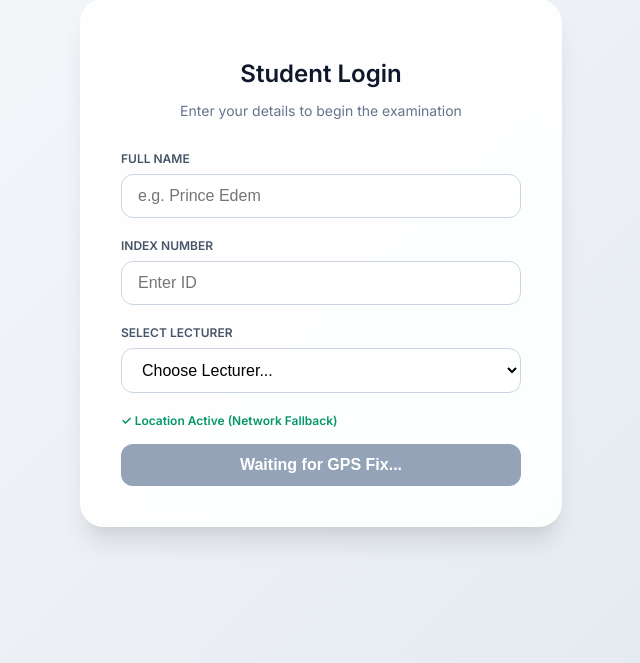
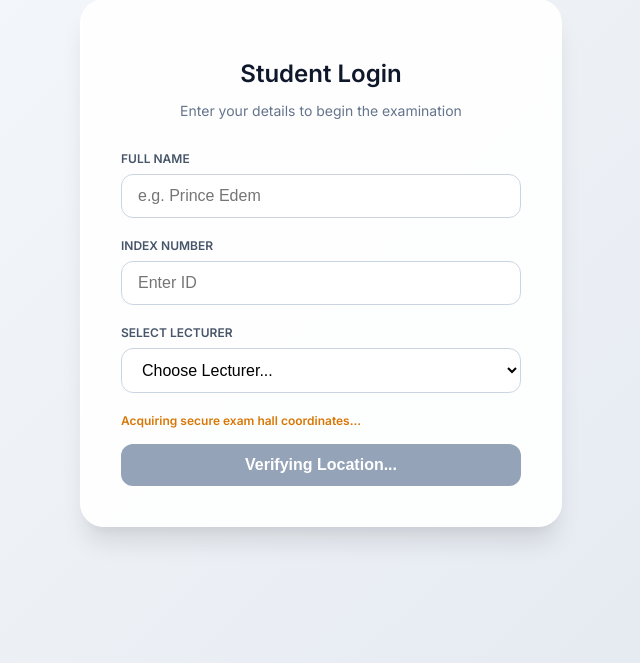
Before and after one commit to efoedem/Edemkofficial, a Django app: page / in a window 1280 px wide. Shown: the part 137-800 px from the top of the page, without its empty margins (319-959 px from the left). Run offline with Django 5.2, Linux system fonts and the light colour scheme; data that the repository does not hold is empty.

Commit message:
security: enforce strict location triangulation and strip fallback coordinates

```diff
--- a/templates/quiz/login.html
+++ b/templates/quiz/login.html
@@ -97,10 +97,12 @@
     <script>
     let gpsAcquired = false;
 
-    // Helper function to safely unlock the start button
+    // Helper function to safely unlock the start button only if form rules and location are valid
     function checkAndUnlockButton() {
-        if ($('#course_select').val() || $('#lecturer_select').val()) {
+        if (gpsAcquired && ($('#course_select').val() || $('#lecturer_select').val())) {
             $('#start_btn').prop('disabled', false).text('Start Quiz Session');
+        } else if (!gpsAcquired) {
+            $('#start_btn').prop('disabled', true).text('Waiting for Verified Location...');
         }
     }
 
@@ -118,61 +120,64 @@
                         $('#course_select').append(`<option value="${course.id}">${course.code} - ${course.title}</option>`);
                     });
                     $('#course_section').show();
-
-                    // Check if we can unlock the button now
                     checkAndUnlockButton();
                 }
             });
         }
     });
 
-    // 2. Geolocation safety logic execution
-    $(document).ready(function() {
-        // FAILSAFE: If the phone takes more than 5 seconds to load GPS, auto-unlock as a fallback
-        setTimeout(function() {
-            if (!gpsAcquired) {
-                console.log("GPS timeout reached. Activating software location fallback coordinates.");
-                document.getElementById('lat_input').value = "0.0";
-                document.getElementById('lng_input').value = "0.0";
-                gpsAcquired = true;
-                $('#gps_feedback').text('✓ Location Active (Network Fallback)').css('color', '#059669');
-                checkAndUnlockButton();
-            }
-        }, 5000);
+    // 2. Strict Geolocation Core Engine
+    function acquireStrictLocation() {
+        gpsAcquired = false;
+        $('#gps_feedback').text('Acquiring secure exam hall coordinates...').css('color', '#d97706');
+        $('#start_btn').prop('disabled', true).text('Verifying Location...');
 
         if ("geolocation" in navigator) {
             navigator.geolocation.getCurrentPosition(
                 function(position) {
+                    // Bind real physical coordinates to hidden inputs
                     document.getElementById('lat_input').value = position.coords.latitude;
                     document.getElementById('lng_input').value = position.coords.longitude;
 
                     gpsAcquired = true;
-                    $('#gps_feedback').text('✓ GPS Location Secure').css('color', '#059669'); // Fixed typo here
+                    $('#gps_feedback').text('✓ Location Verified Natively').css('color', '#059669');
                     checkAndUnlockButton();
                 },
                 function(error) {
-                    console.log("Geolocation error caught: ", error.message);
-                    // Instead of locking them out, feed fallback coordinates so they can take the test
-                    document.getElementById('lat_input').value = "0.0";
-                    document.getElementById('lng_input').value = "0.0";
-                    gpsAcquired = true;
-                    $('#gps_feedback').text('✓ Location Tracked (Device Default)').css('color', '#059669');
+                    gpsAcquired = false;
+                    console.log("Security error caught: ", error.message);
+
+                    // Display clear error states to the student based on failure type
+                    if (error.code === error.PERMISSION_DENIED) {
+                        $('#gps_feedback').html('✕ Location Access Denied. You must allow location tracking in your browser settings.').css('color', '#dc2626');
+                    } else {
+                        $('#gps_feedback').html('✕ Network Signal Weak. <span id="retry_geo" style="text-decoration: underline; cursor: pointer; font-weight: bold;">Tap here to retry connection</span>').css('color', '#dc2626');
+                    }
                     checkAndUnlockButton();
                 },
                 {
-                    enableHighAccuracy: false,
-                    timeout: 4000,
-                    maximumAge: 300000
+                    enableHighAccuracy: false, // 🚀 FORCES cellular & Wi-Fi triangulation for instant indoor verification
+                    timeout: 12000,            // Allows 12 seconds to compile accurate network triangulation
+                    maximumAge: 60000          // Re-verify coordinates if cache data is older than 60 seconds
                 }
             );
         } else {
-            // Browser doesn't support geolocation at all
-            document.getElementById('lat_input').value = "0.0";
-            document.getElementById('lng_input').value = "0.0";
-            gpsAcquired = true;
-            checkAndUnlockButton();
+            $('#gps_feedback').text('✕ Browser security rules unsupported. Use Chrome or Safari.').css('color', '#dc2626');
         }
+    }
+
+    // Initialize tracking routine on page launch
+    $(document).ready(function() {
+        acquireStrictLocation();
+
+        // Bind dynamic tap-to-retry action if the signal clips indoors
+        $(document).on('click', '#retry_geo', function() {
+            acquireStrictLocation();
+        });
     });
+
+    // Re-verify anytime they try to alter selections to block perimeter spoofing
+    $('#course_select').change(checkAndUnlockButton);
 </script>
 </body>
 </html>
```
